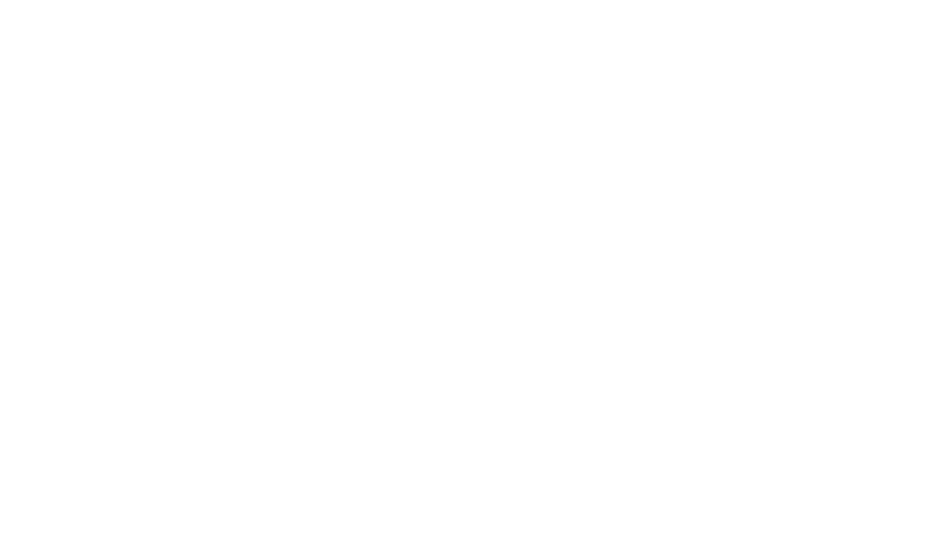
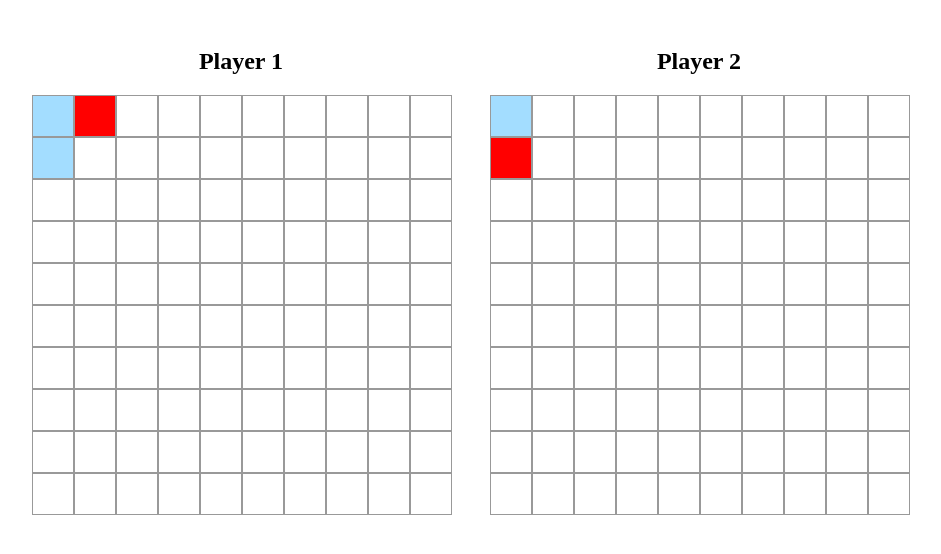
Before and after one commit to Brian-Momata/battleship, a website built with webpack: page dist/index.html in a window 1280 px wide. Shown: the whole page, without its empty margins (228-1169 px from the left). Built offline with Linux system fonts and the light colour scheme.

Commit message:
Add structure and styling

```diff
--- a/src/style.css
+++ b/src/style.css
@@ -0,0 +1,50 @@
+/* Styling for the game container */
+.game-container {
+  display: flex;
+  justify-content: space-between;
+  width: 800px;
+  margin: 0 auto;
+}
+
+/* Styling for each player's board */
+.player-board {
+  flex: 1;
+  text-align: center;
+  padding: 20px;
+}
+
+/* Styling for the board itself */
+.board {
+  display: grid;
+  grid-template-columns: repeat(10, 40px);
+  grid-template-rows: repeat(10, 40px);
+  gap: 2px;
+}
+
+/* Styling for individual cells */
+.cell {
+  width: 40px;
+  height: 40px;
+  background-color: #ffffff;
+  border: 1px solid #999;
+  display: flex;
+  justify-content: center;
+  align-items: center;
+  font-weight: bold;
+  font-size: 1.2rem;
+}
+
+/* Styling for missed attack cells */
+.cell.miss {
+  background-color: #a3ddff;
+}
+
+/* Styling for hit cells */
+.cell.hit {
+  background-color: #ff0000;
+}
+
+/* Styling for cells with ships */
+.cell.ship {
+  background-color: #35424a;
+}
```
Also changed, not shown: dist/bundle.js, dist/index.html.
